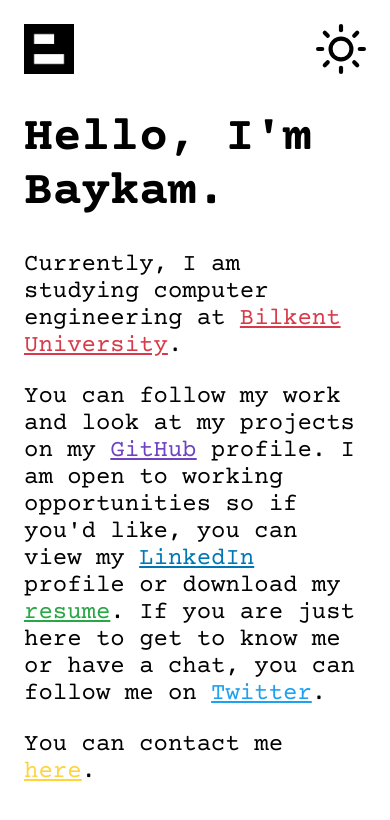
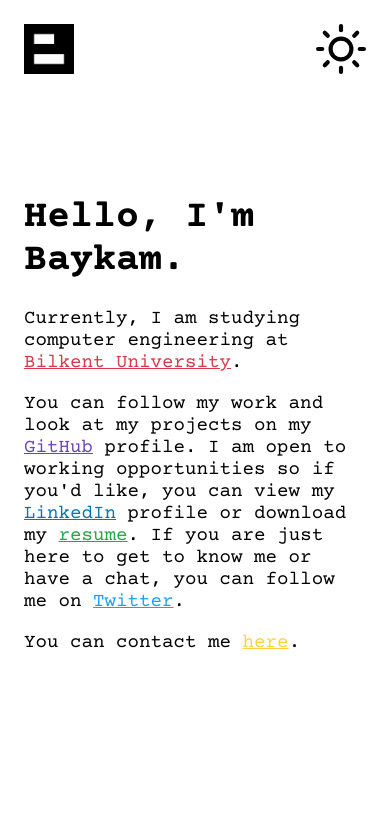
Before and after one commit to baykamsay/baykam.me, a Next.js app: page / in a window 390 px wide. Shown: the top 820 px of the page. Built offline with nearby package versions, Linux system fonts and the light colour scheme.

Commit message:
Update font sizes on mobile

```diff
--- a/pages/index.js
+++ b/pages/index.js
@@ -10,7 +10,7 @@ export default function Home() {
 
       <main>
         <div className="container">
-          <h1 style={{ fontSize: "3rem" }}>Hello, I'm Baykam.</h1>
+          <h1>Hello, I'm Baykam.</h1>
           <p>
             Currently, I am studying computer engineering at{" "}
             <a
--- a/styles/globals.scss
+++ b/styles/globals.scss
@@ -82,6 +82,14 @@ p {
 }
 
 @media screen and (max-width: 848px) {
+  h1 {
+    font-size: $font-size-base * 1.6;
+  }
+
+  p {
+    font-size: $font-size-base * .8;
+  }
+
   .container {
     margin-top: -79px;
     padding: 79px 24px;
```
Also changed, not shown: 1 other file (tests, documents, lock files or other folders).
